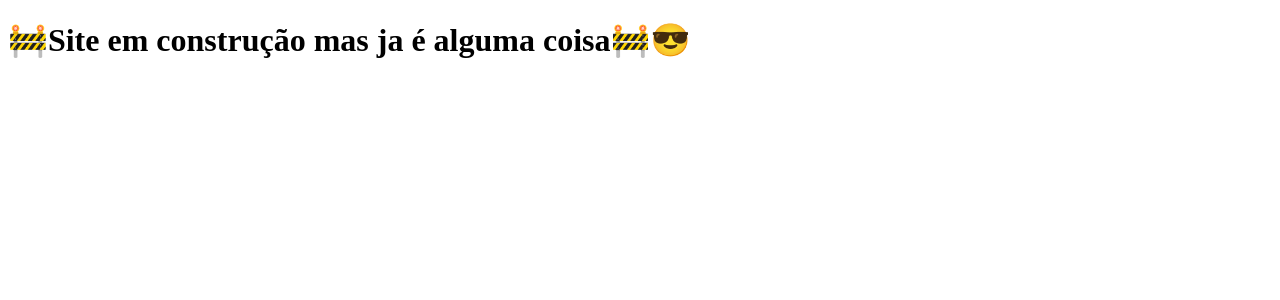
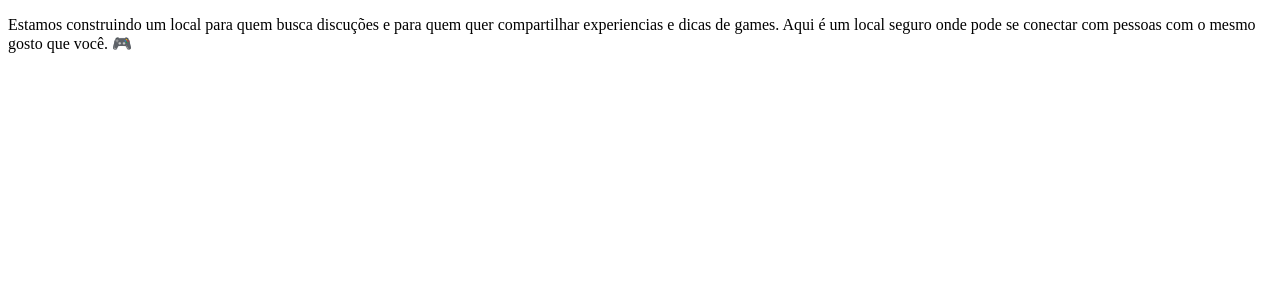
Before and after one commit to AlexandreAesir/clone-tabnews, a Next.js app: page / in a window 1280 px wide. Shown: the top 300 px of the page. Built offline with nearby package versions, Linux system fonts and the light colour scheme.

Commit message:
pagina de construção

```diff
--- a/pages/index.js
+++ b/pages/index.js
@@ -1,12 +1,14 @@
 function Home() {
-  return <h1>🚧Site em construção mas ja é alguma coisa🚧😎</h1>;
+  return (
+    (<h1>🚧Site em construção mas ja é alguma coisa🚧😎</h1>),
+    (
+      <p>
+        Estamos construindo um local para quem busca discuções e para quem quer
+        compartilhar experiencias e dicas de games. Aqui é um local seguro onde
+        pode se conectar com pessoas com o mesmo gosto que você. 🎮
+      </p>
+    )
+  );
 }
 
-function teste() {
-  console.log("Teste");
-}
-
-function teste2() {
-  console.log("teste de identacao");
-}
 export default Home;
```
